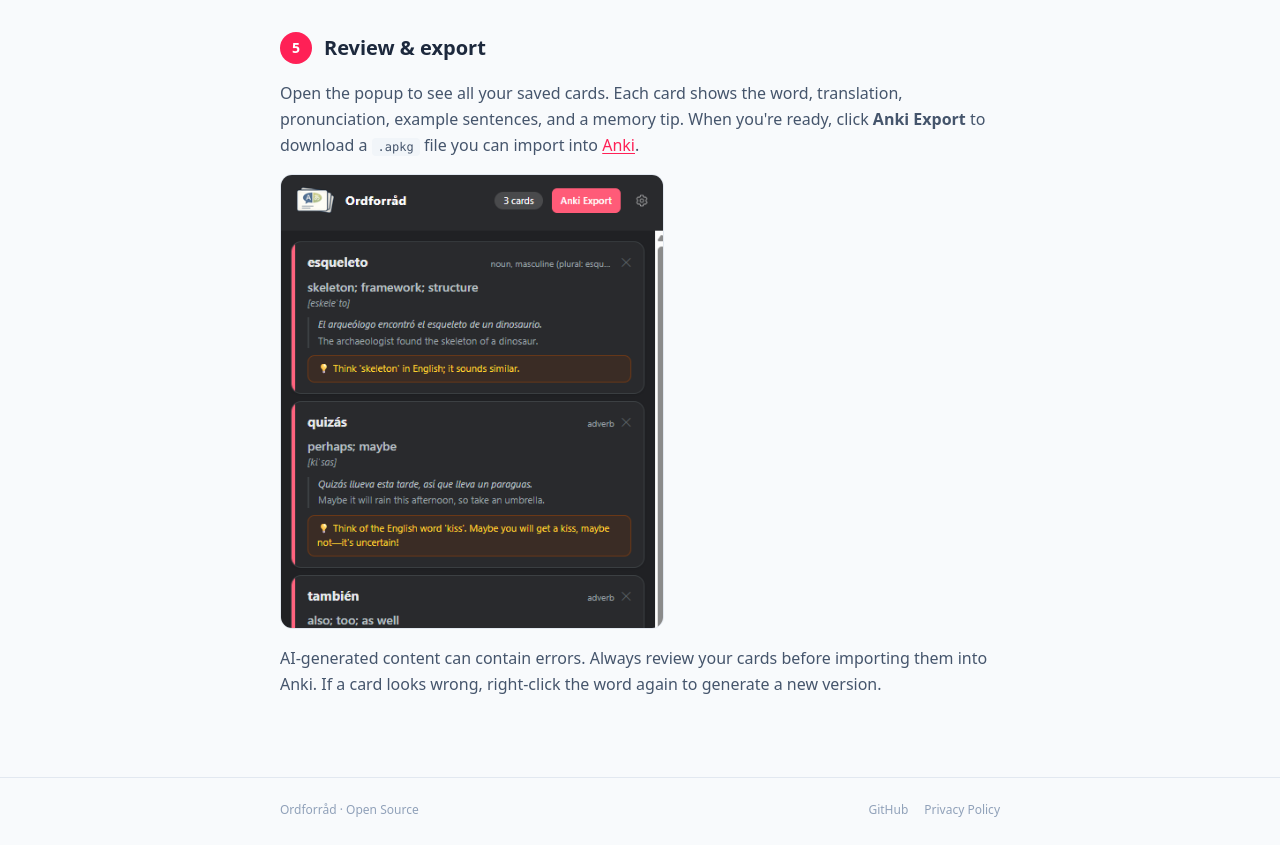
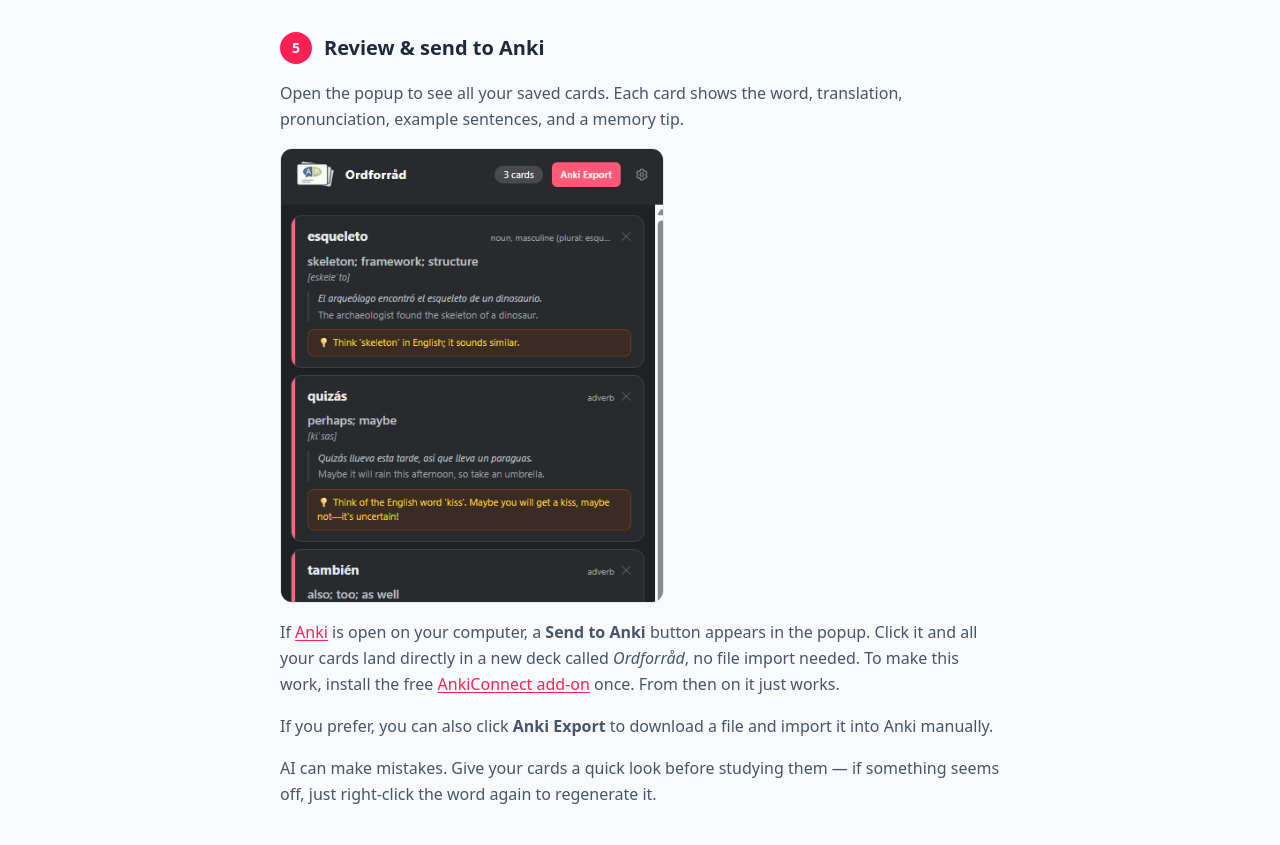
Before and after one commit to u8array/ordforraad, a browser extension: page docs/guide.html in a window 1280 px wide. Shown: the part 3280-4125 px from the top of the page. Drawn offline with nearby package versions, Linux system fonts and the light colour scheme.

Commit message:
feat: enhance Anki integration with improved messaging and error handling

```diff
--- a/docs/guide.html
+++ b/docs/guide.html
@@ -103,14 +103,21 @@
     <section class="space-y-4">
       <div class="flex items-center gap-3">
         <span class="flex items-center justify-center w-8 h-8 rounded-full bg-rose-500 text-white text-sm font-bold shrink-0">5</span>
-        <h2 class="text-xl font-semibold">Review &amp; export</h2>
+        <h2 class="text-xl font-semibold">Review &amp; send to Anki</h2>
       </div>
       <p class="text-slate-600 leading-relaxed">
-        Open the popup to see all your saved cards. Each card shows the word, translation, pronunciation, example sentences, and a memory tip. When you're ready, click <strong>Anki Export</strong> to download a <code class="text-xs bg-slate-100 px-1.5 py-0.5 rounded">.apkg</code> file you can import into <a href="https://apps.ankiweb.net" class="text-rose-500 underline underline-offset-2 hover:text-rose-400">Anki</a>.
+        Open the popup to see all your saved cards. Each card shows the word, translation, pronunciation, example sentences, and a memory tip.
       </p>
       <img src="screenshots/popup-cards.png" alt="Popup with cards and export button" class="rounded-xl border border-slate-200 max-w-sm" />
+
       <p class="text-slate-600 leading-relaxed">
-        AI-generated content can contain errors. Always review your cards before importing them into Anki. If a card looks wrong, right-click the word again to generate a new version.
+        If <a href="https://apps.ankiweb.net" class="text-rose-500 underline underline-offset-2 hover:text-rose-400">Anki</a> is open on your computer, a <strong>Send to Anki</strong> button appears in the popup. Click it and all your cards land directly in a new deck called <em>Ordforråd</em>, no file import needed. To make this work, install the free <a href="https://ankiweb.net/shared/info/2055492929" class="text-rose-500 underline underline-offset-2 hover:text-rose-400">AnkiConnect add-on</a> once. From then on it just works.
+      </p>
+      <p class="text-slate-600 leading-relaxed">
+        If you prefer, you can also click <strong>Anki Export</strong> to download a file and import it into Anki manually.
+      </p>
+      <p class="text-slate-600 leading-relaxed">
+        AI can make mistakes. Give your cards a quick look before studying them — if something seems off, just right-click the word again to regenerate it.
       </p>
     </section>
 
--- a/src/export/ankiConnect.js
+++ b/src/export/ankiConnect.js
@@ -19,6 +19,7 @@
     headers: { 'Content-Type': 'application/json' },
     body:    JSON.stringify({ action, version: VERSION, params }),
   });
+  if (!res.ok) throw new Error(`AnkiConnect HTTP ${res.status}`);
   const { result, error } = await res.json();
   if (error) throw new Error(error);
   return result;
@@ -54,6 +55,7 @@
   }));
 
   const results = await invoke('addNotes', { notes });
+  if (!Array.isArray(results)) throw new Error('Unexpected response from AnkiConnect');
   const added   = results.filter(id => id !== null).length;
   return { added, skipped: results.length - added };
 }
--- a/src/popup/popup.js
+++ b/src/popup/popup.js
@@ -48,10 +48,11 @@
   populateLanguageSelects(config.nativeLang);
   applyConfig(config);
   try {
-    const [cards, ankiUp] = await Promise.all([getAllCards(), isAvailable()]);
-    elAnki.hidden = !ankiUp;
+    const cards = await getAllCards();
     render(cards);
     updateSetupBanner(config, cards.length);
+    // Check AnkiConnect without blocking the initial render
+    isAvailable().then(ankiUp => { elAnki.hidden = !ankiUp; }).catch(() => {});
   } catch (err) {
     showToast(`${currentStrings.storageErr}: ${err.message}`, true);
     updateSetupBanner(config, 0);
```
